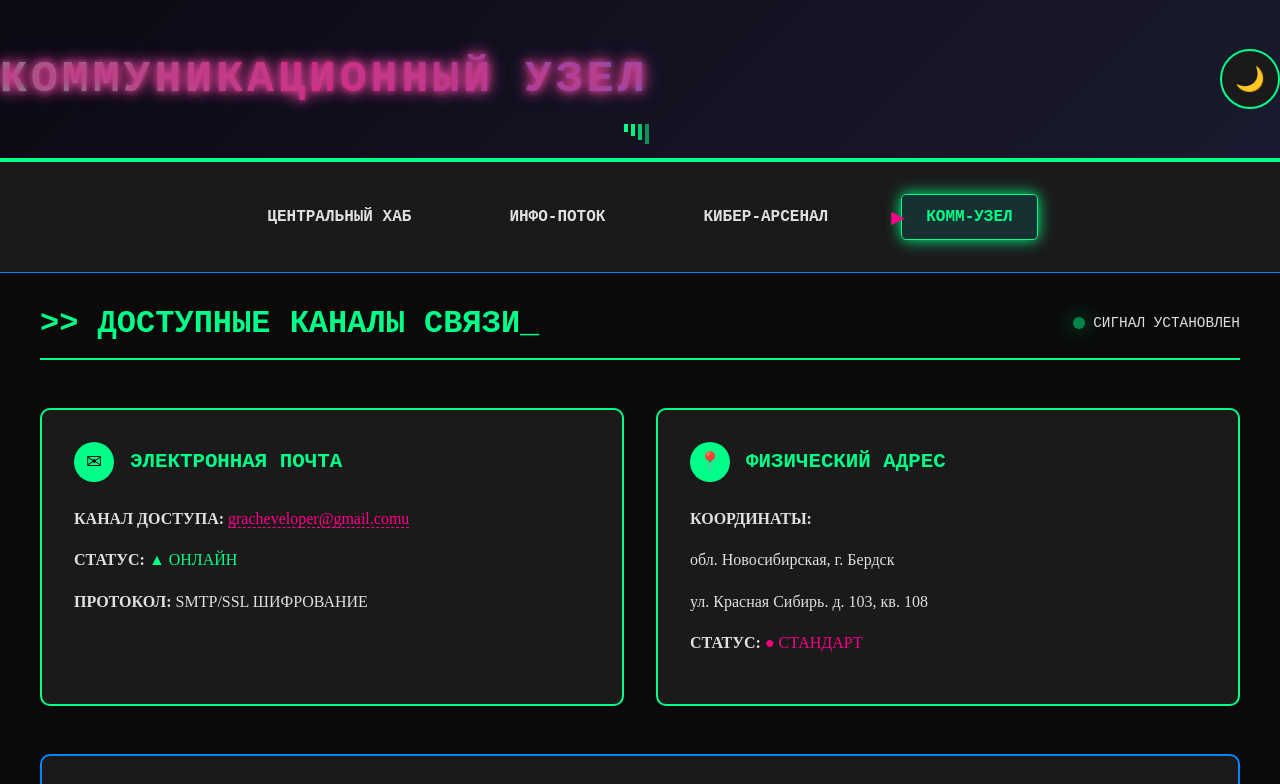
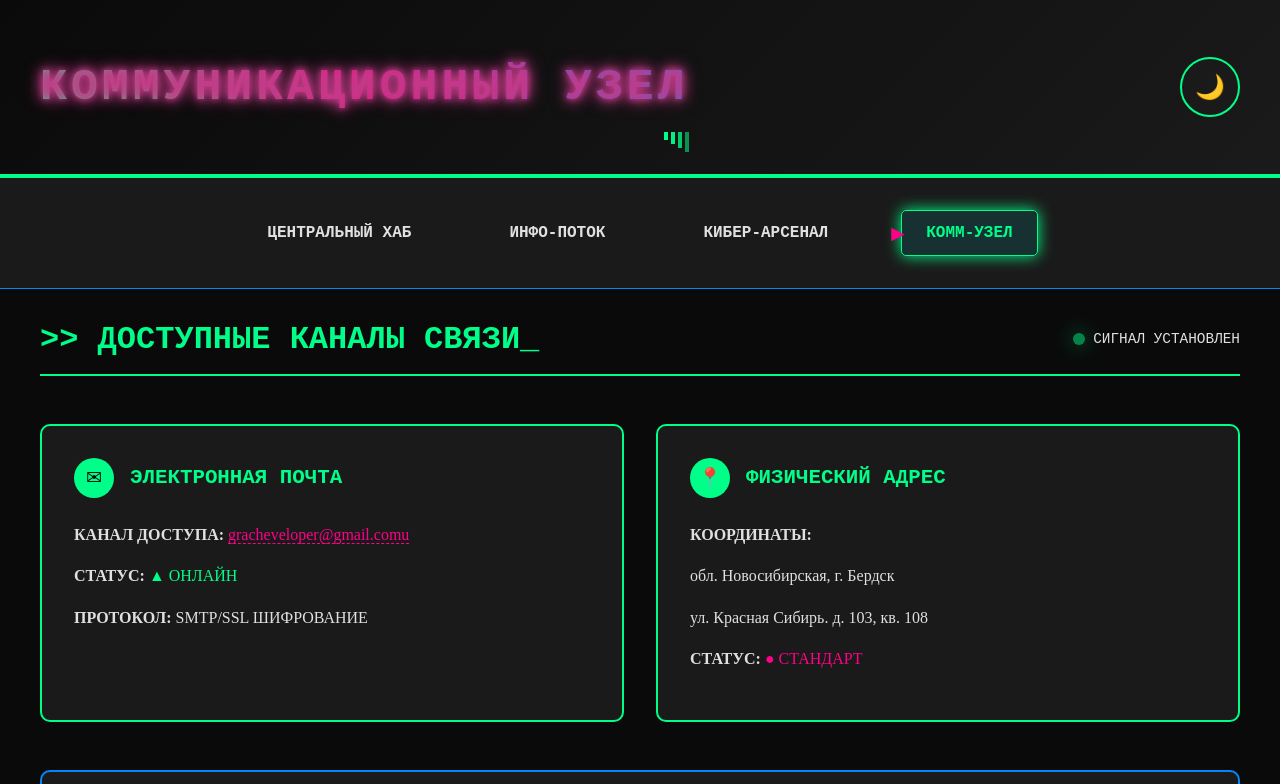
Before and after one commit to grachevelloper/study-frontend_and_backend, a plain HTML site: page pages/contacts.html in a window 1280 px wide. Shown: the top 784 px of the page. Drawn offline with Linux system fonts and the light colour scheme.

Commit message:
small fixes with styling

```diff
--- a/pages/contacts.html
+++ b/pages/contacts.html
@@ -19,13 +19,7 @@
             --success: #00ff88;
         }
 
-        .cyber-header {
-            background: linear-gradient(135deg, #0a0a14, #1a1a2e);
-            border-bottom: 3px solid var(--primary);
-            padding: 1.5rem 0;
-            position: relative;
-            overflow: hidden;
-        }
+
 
         .comms-title {
             position: relative;
```
Also changed, not shown: index_v1.html (+1 -1 lines), pages/news.html (+2 -3 lines).
